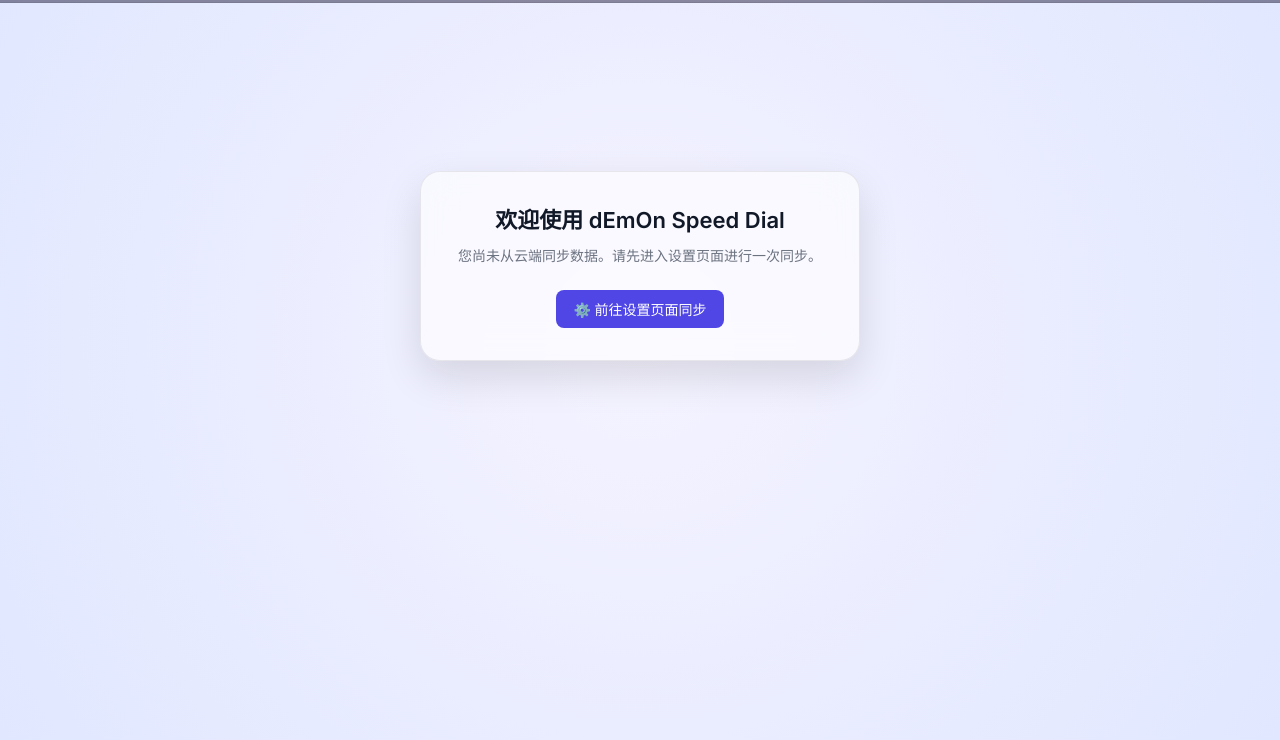
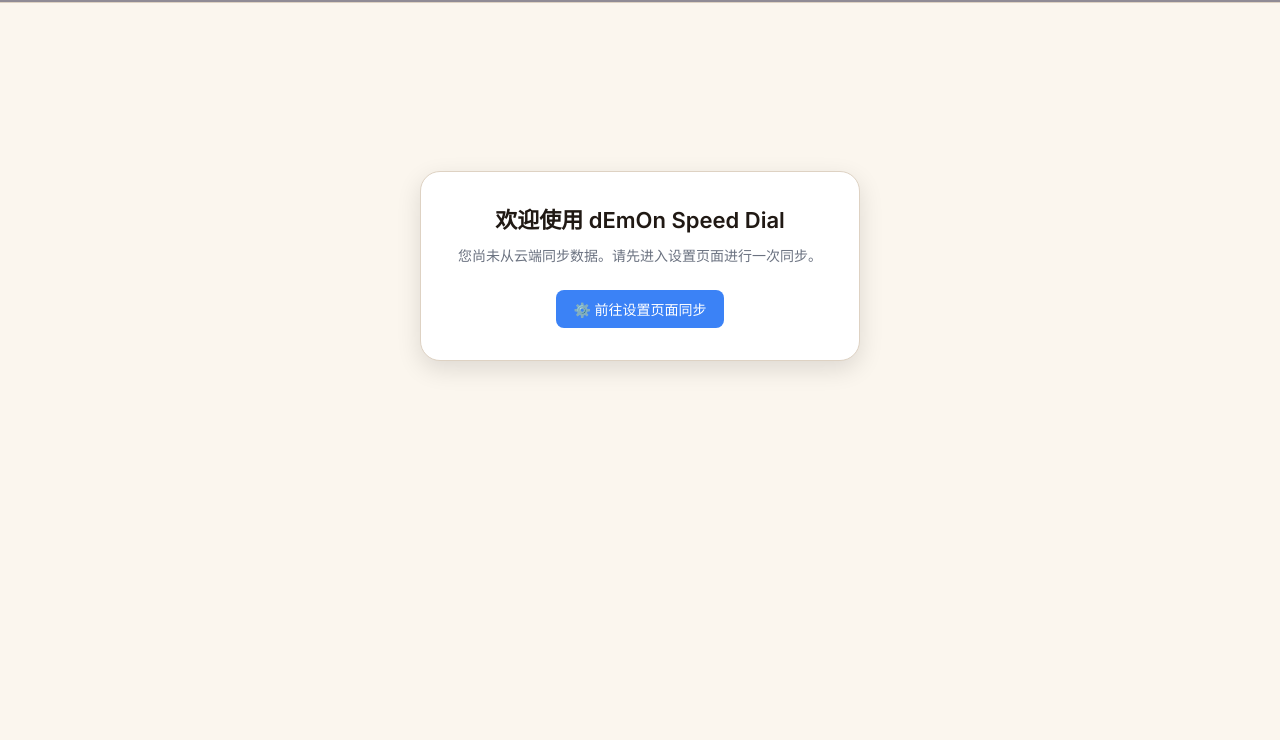
Before and after one commit to demon820308/mynav, a browser extension: page extension/newtab.html in a window 1280 px wide. Shown: the part 60-800 px from the top of the page. Drawn offline with Linux system fonts and the light colour scheme; no server answers.

Commit message:
style: align light/dark themes and obsidian backdrop blur on both sides

```diff
--- a/extension/newtab.css
+++ b/extension/newtab.css
@@ -957,37 +957,39 @@ input:focus, select:focus, textarea:focus {
 /* Theme and Background Switcher Styles */
 
 [data-theme="light"] {
-  --color-bg-gradient: radial-gradient(circle at center, #f5f3ff 0%, #e0e7ff 100%);
-  --color-surface: rgba(255, 255, 255, 0.6);
-  --color-surface-hover: rgba(255, 255, 255, 0.9);
-  --color-text: #1f2937;
-  --color-ink: #111827;
+  --color-bg-gradient: #fbf6ee;
+  --color-surface: #ffffff;
+  --color-surface-hover: #fffdf8;
+  --color-text: #111827;
+  --color-ink: #201914;
   --color-muted: #6b7280;
-  --color-border: rgba(0, 0, 0, 0.08);
-  --color-border-hover: rgba(0, 0, 0, 0.18);
-  --color-primary: #4f46e5;
-  --color-primary-hover: #4338ca;
-  --shadow-sm: 0 2px 8px rgba(0, 0, 0, 0.05);
-  --shadow-md: 0 8px 24px rgba(0, 0, 0, 0.08);
-  --shadow-lg: 0 16px 40px rgba(0, 0, 0, 0.12);
+  --color-border: #ded2c3;
+  --color-border-hover: #c4b5a3;
+  --color-primary: #3b82f6;
+  --color-primary-hover: #2563eb;
+  --shadow-sm: 0 1px 2px rgba(0,0,0,0.05);
+  --shadow-md: 0 4px 12px rgba(0,0,0,0.08);
+  --shadow-lg: 0 8px 24px rgba(0,0,0,0.12);
+  --backdrop-blur: none;
 }
 
 [data-theme="dark"] {
-  --color-bg-gradient: radial-gradient(circle at center, #1e1b4b 0%, #0f0b29 100%);
-  --color-surface: rgba(255, 255, 255, 0.06);
-  --color-surface-hover: rgba(255, 255, 255, 0.12);
-  --color-text: #f3f4f6;
-  --color-ink: #ffffff;
-  --color-muted: #9ca3af;
-  --color-border: rgba(255, 255, 255, 0.1);
-  --color-border-hover: rgba(255, 255, 255, 0.25);
-  --color-primary: #6366f1;
-  --color-primary-hover: #4f46e5;
+  --color-bg-gradient: #0f172a;
+  --color-surface: #1e293b;
+  --color-surface-hover: #334155;
+  --color-text: #e2e8f0;
+  --color-ink: #f8fafc;
+  --color-muted: #94a3b8;
+  --color-border: #334155;
+  --color-border-hover: #475569;
+  --color-primary: #60a5fa;
+  --color-primary-hover: #93bbfd;
   --color-danger: #ef4444;
   --color-danger-hover: #dc2626;
-  --shadow-sm: 0 2px 8px rgba(0, 0, 0, 0.15);
-  --shadow-md: 0 8px 24px rgba(0, 0, 0, 0.25);
-  --shadow-lg: 0 16px 40px rgba(0, 0, 0, 0.4);
+  --shadow-sm: 0 1px 2px rgba(0,0,0,0.3);
+  --shadow-md: 0 4px 12px rgba(0,0,0,0.4);
+  --shadow-lg: 0 8px 24px rgba(0,0,0,0.5);
+  --backdrop-blur: none;
 }
 
 [data-bg-style="glass-dark"] {
@@ -1043,4 +1045,5 @@ input:focus, select:focus, textarea:focus {
   --color-border-hover: #3f3f46;
   --color-primary: #3f3f46;
   --color-primary-hover: #52525b;
+  --backdrop-blur: none;
 }
--- a/src/css/variables.css
+++ b/src/css/variables.css
@@ -123,4 +123,5 @@
   --color-warning: #fbbf24;
   --color-danger: #f87171;
   --color-danger-hover: #fca5a5;
+  --backdrop-blur: none;
 }
```
